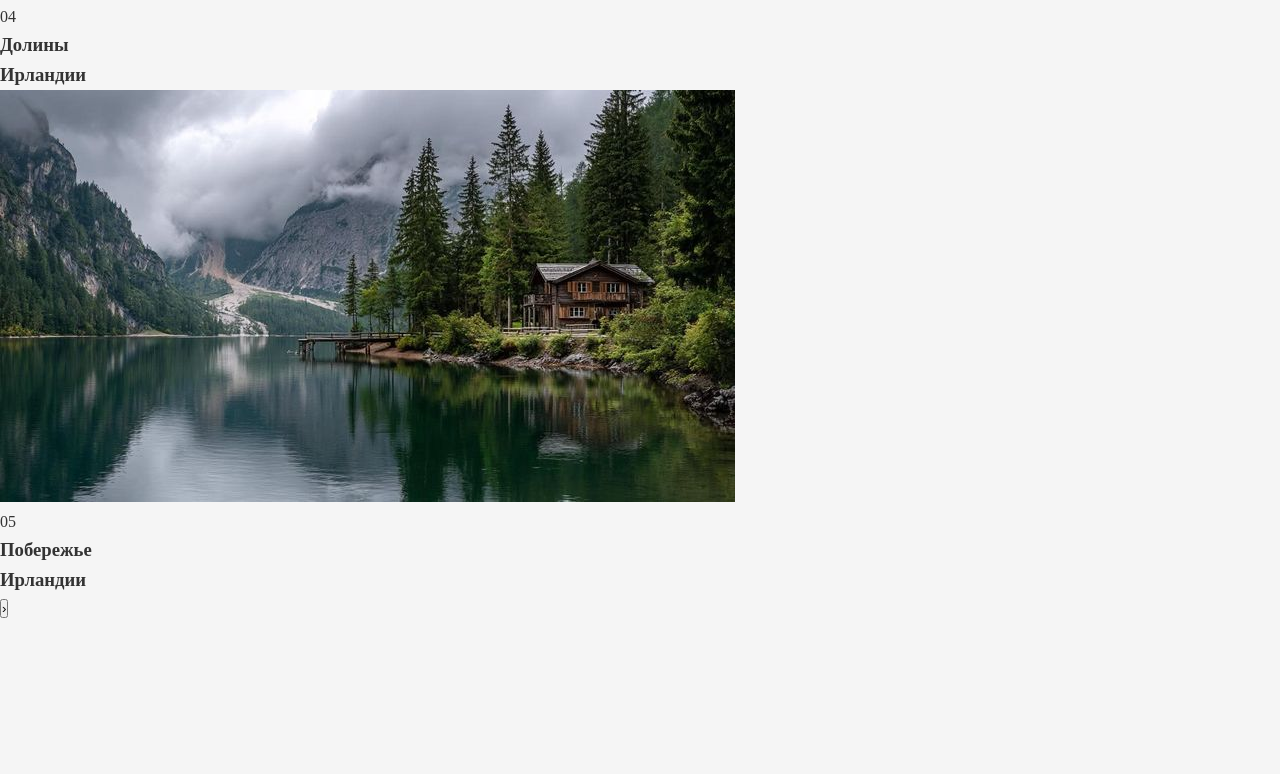
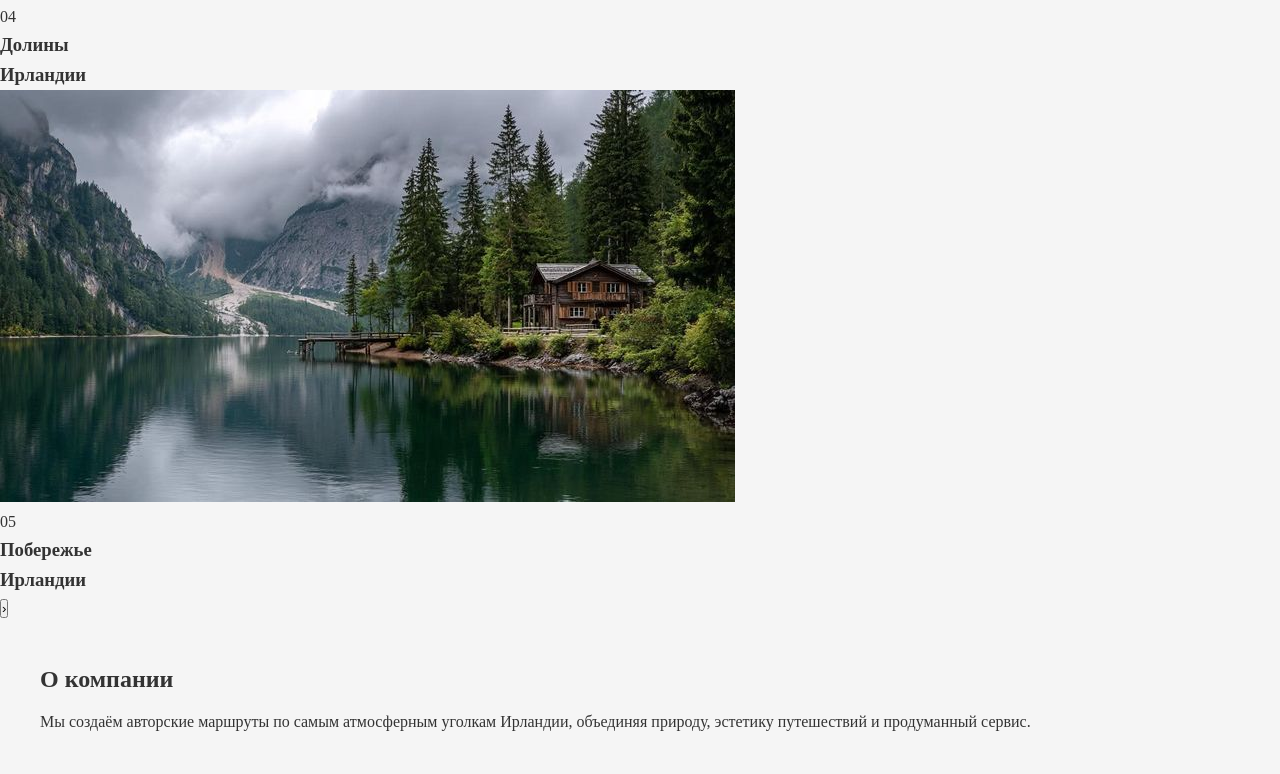
Before and after one commit to Arhydemon/Trip_and_mind, a plain HTML site: page public/index.html in a window 1280 px wide. Shown: the part 3321-4095 px from the top of the page. Before the commit the page ends 3941 px from the top, so only its background shows below. Drawn offline with Linux system fonts and the light colour scheme.

Commit message:
о компании

```diff
--- a/public/index.html
+++ b/public/index.html
@@ -116,16 +116,24 @@
                             <h3>Побережье<br>Ирландии</h3>
                         </div>
                     </div>
-
                 </div>
-
                 <!-- Кнопка вправо -->
                 <button class="slider-btn slider-btn-right" id="nextBtn">
                     ›
                 </button>
             </div>
+        </div>
+    </section>
 
+    <!-- ================= ЭБАУТ ХЕХЕХЕ ================= -->
+    <section id="about" class="section">
+        <div class="container">
+            <h2>О компании</h2>
+            <div class="about-box">
+                <p>Мы создаём авторские маршруты по самым атмосферным уголкам Ирландии, объединяя природу, эстетику путешествий и продуманный сервис.</p>
+            </div>
         </div>
+    </section>
     </main>
 
     <script src="script.js"></script>
```
